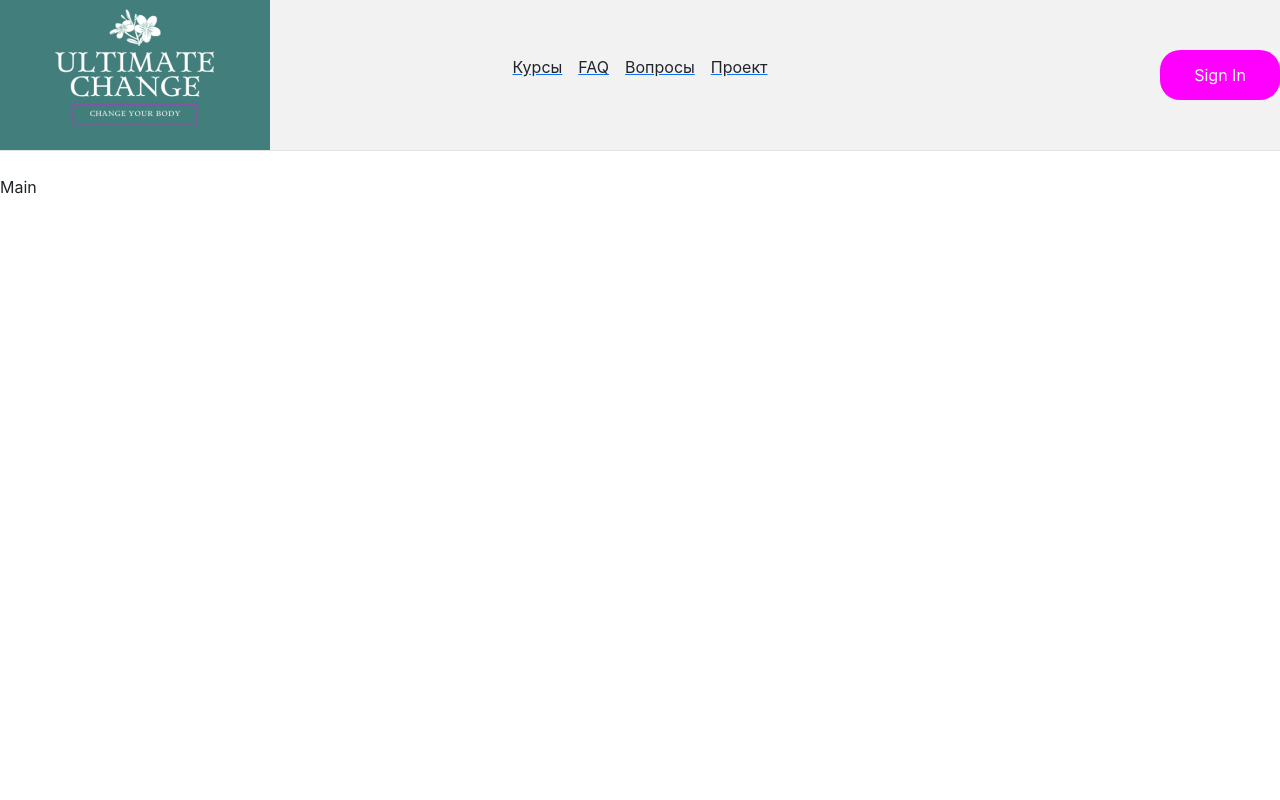
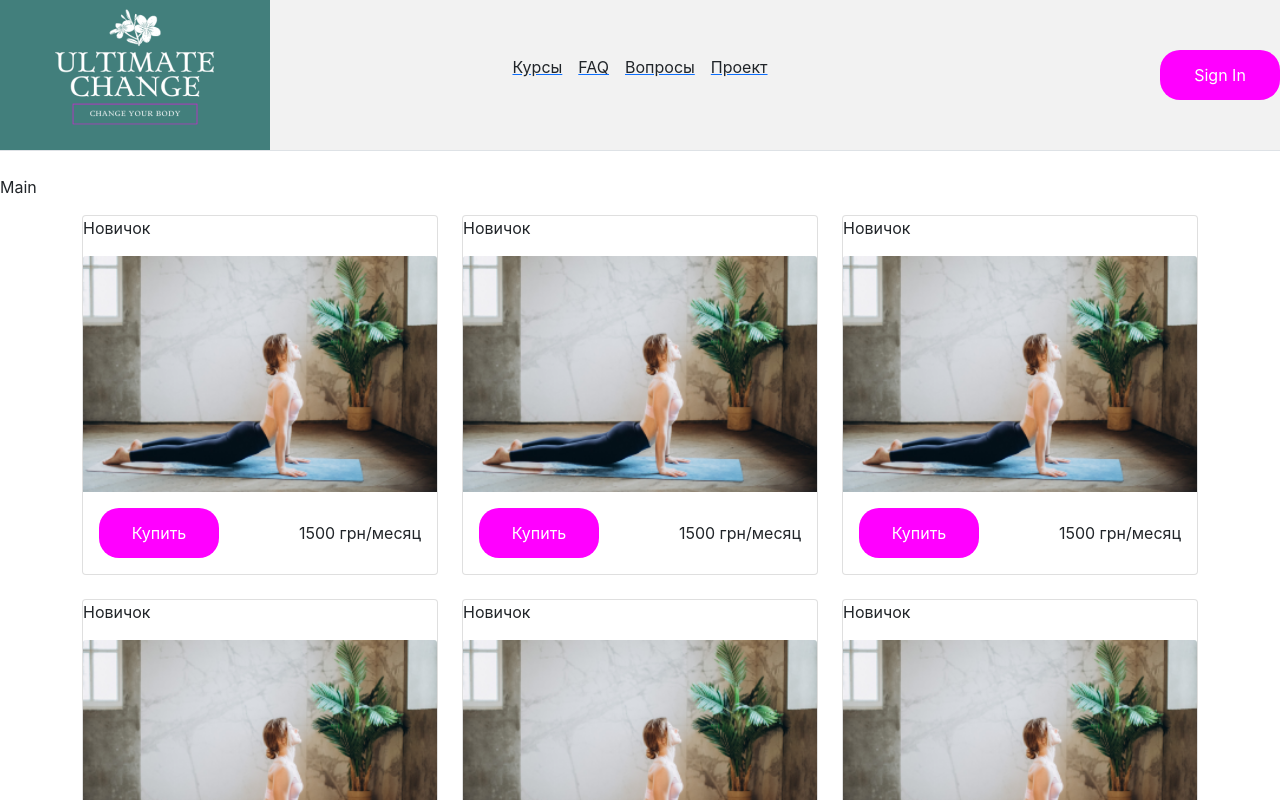
Before and after one commit to lammaxcool/ultimate-change-react, a React (Create React App) app: page / in a window 1280 px wide. Shown: the top 800 px of the page. Built offline with nearby package versions, Linux system fonts and the light colour scheme.

Commit message:
implement static course list

```diff
--- /dev/null
+++ b/src/components/Card.js
@@ -0,0 +1,22 @@
+import Button from './Button';
+
+import "./Card.scss";
+
+function Card(props) {
+    return (
+        <>
+            <div class="card mb-4 box-shadow">
+                <p>{props.name}</p>
+                <img class="card-img-top"  src={props.src} data-holder-rendered="true"></img>
+                <div class="card-body">
+                    <div class="d-flex justify-content-between align-items-center">
+                        <Button name="Купить"/>
+                        <p class="card-text">{props.price} грн/месяц</p>
+                    </div>
+                </div>
+            </div>
+        </>
+    );
+}
+
+export default Card;
--- /dev/null
+++ b/src/components/Card.scss
@@ -0,0 +1,4 @@
+.card {
+    width: 100%;
+    display: block;
+}
--- a/src/pages/Main.js
+++ b/src/pages/Main.js
@@ -1,8 +1,37 @@
+import Card from "../components/Card";
+
+import CardImg from "../images/Rectangle.png";
 
 function Main() {
+
+    /**
+     * use map to list items
+     */
     return(
         <>
             <p>Main</p>
+            <div className="container">
+                <div className="row">
+                    <div className="col-md-4">
+                        <Card className="card mb-4 box-shadow" name="Новичок" src={CardImg} price="1500" />
+                    </div>
+                    <div className="col-md-4">
+                        <Card className="card mb-4 box-shadow" name="Новичок" src={CardImg} price="1500" />
+                    </div>
+                    <div className="col-md-4">
+                        <Card className="card mb-4 box-shadow" name="Новичок" src={CardImg} price="1500" />
+                    </div>
+                    <div className="col-md-4">
+                        <Card className="card mb-4 box-shadow" name="Новичок" src={CardImg} price="1500" />
+                    </div>
+                    <div className="col-md-4">
+                        <Card className="card mb-4 box-shadow" name="Новичок" src={CardImg} price="1500" />
+                    </div>
+                    <div className="col-md-4">
+                        <Card className="card mb-4 box-shadow" name="Новичок" src={CardImg} price="1500" />
+                    </div>
+                </div>
+            </div>
         </>
     );
 }
```
Also changed, not shown: src/images/Rectangle.png (added).
